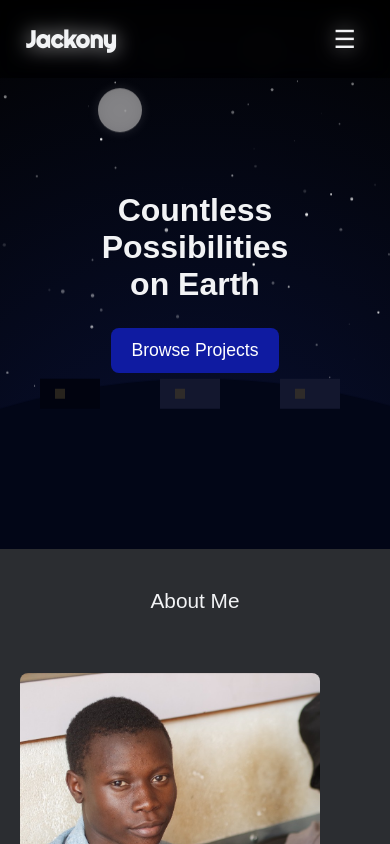
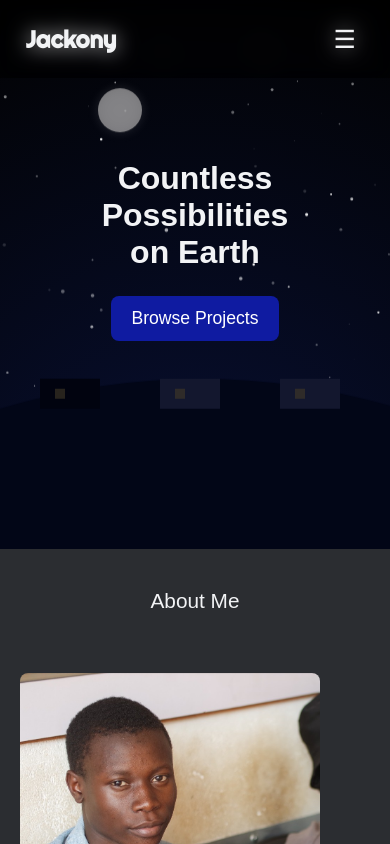
Before and after one commit to dariusjackony/portfolio, a React (Vite) app: page / in a window 390 px wide. Shown: the top 844 px of the page. Built offline with nearby package versions, Linux system fonts and the light colour scheme; a web font is replaced by a local one.

Commit message:
Update:..

```diff
--- a/src/components/Hero/Hero.css
+++ b/src/components/Hero/Hero.css
@@ -61,7 +61,7 @@
     min-height: 65vh;
   }
   .hero-content {
-    margin-top: 6rem;
+    margin-top: 4rem;
   }
 
   .hero-title {
```
